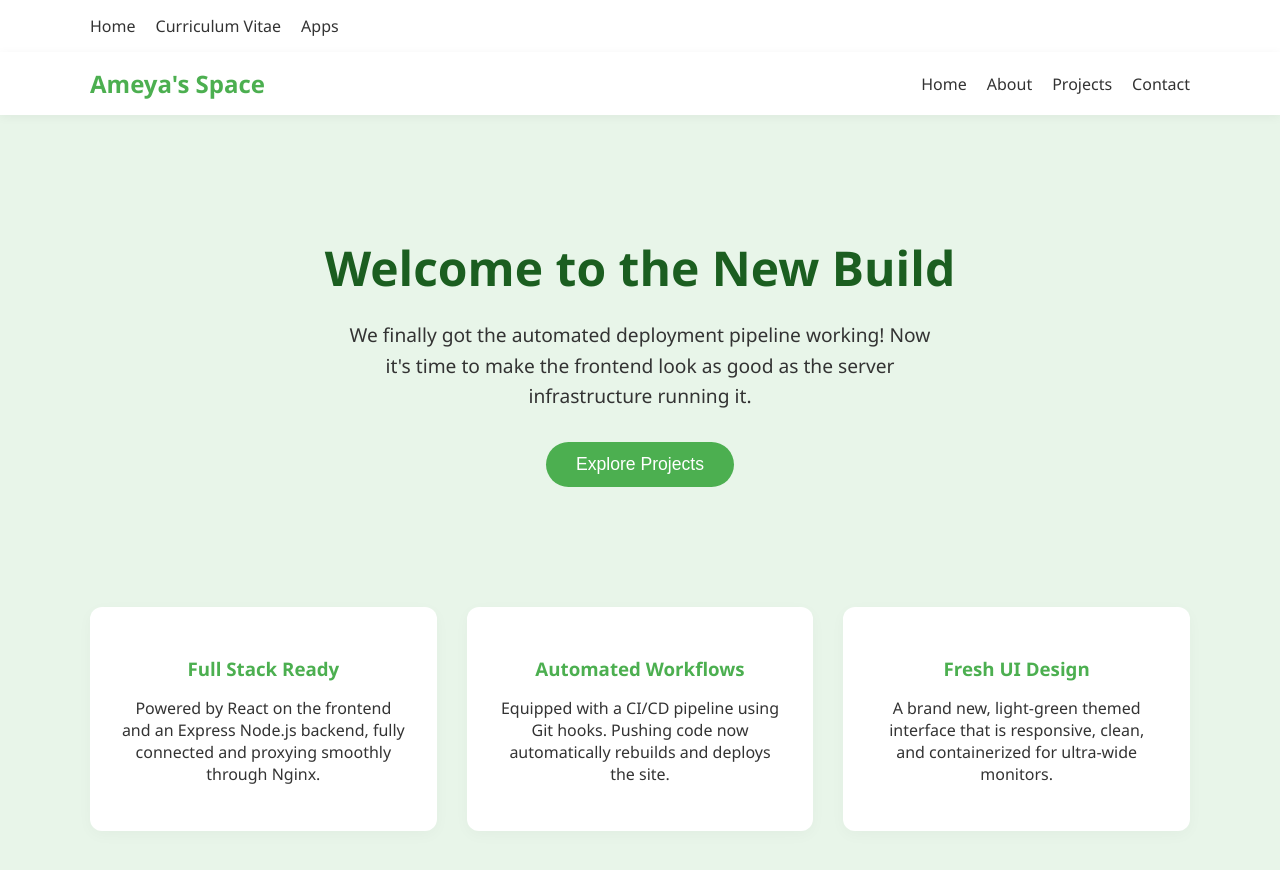
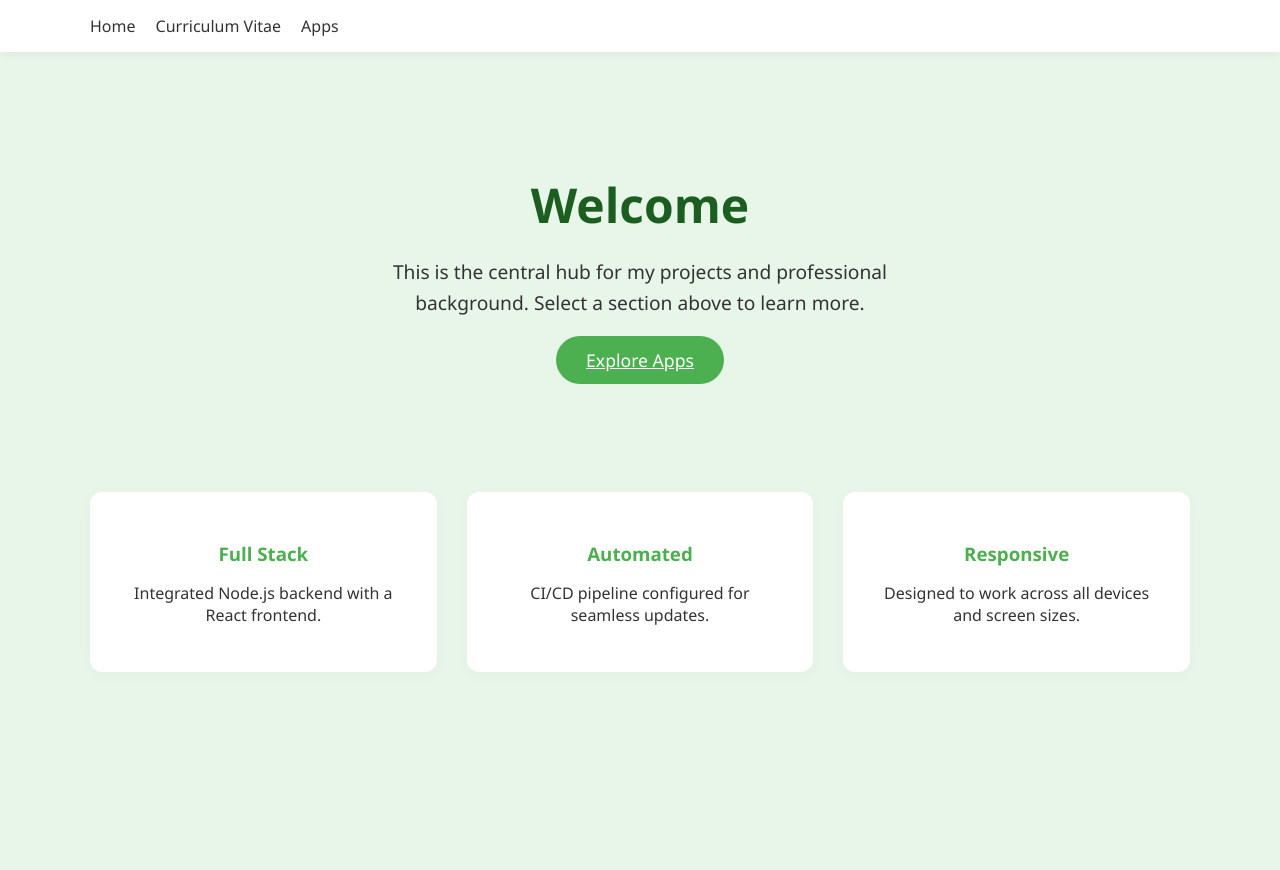
Before and after one commit to amuuboi/ameya-site, a React (Create React App) app: page / in a window 1280 px wide. Shown: the top 870 px of the page. After the commit the page ends 800 px from the top, so only its background shows below. Built offline with nearby package versions, Linux system fonts and the light colour scheme.

Commit message:
Update Home.js
final home change

```diff
--- a/src/pages/Home.js
+++ b/src/pages/Home.js
@@ -1,55 +1,36 @@
 import React from 'react';
+import { Link } from 'react-router-dom';
 import './Home.css';
 
 const Home = () => {
   return (
-    <>
-      {/* Navbar wrapped in a full-width background, but content is containerized */}
-      <header className="navbar-wrapper">
-        <div className="container navbar">
-          <a href="/" className="nav-brand">Ameya's Space</a>
-          <nav className="nav-links">
-            <a href="/">Home</a>
-            <a href="#about">About</a>
-            <a href="#projects">Projects</a>
-            <a href="#contact">Contact</a>
-          </nav>
+    <main className="container main-content">
+      <section className="hero">
+        <h1>Welcome</h1>
+        <p>
+          This is the central hub for my projects and professional background.
+          Select a section above to learn more.
+        </p>
+        <div className="hero-buttons">
+          <Link to="/apps" className="btn-primary">Explore Apps</Link>
         </div>
-      </header>
+      </section>
 
-      {/* Main Content inside Container */}
-      <main className="container">
-
-        {/* Hero Section */}
-        <section className="hero">
-          <h1>Welcome to the New Build</h1>
-          <p>
-            We finally got the automated deployment pipeline working!
-            Now it's time to make the frontend look as good as the server infrastructure running it.
-          </p>
-          <button className="btn-primary" onClick={() => alert("Ready to build!")}>
-            Explore Projects
-          </button>
-        </section>
-
-        {/* Feature Cards */}
-        <section className="features" id="about">
-          <div className="feature-card">
-            <h3>Full Stack Ready</h3>
-            <p>Powered by React on the frontend and an Express Node.js backend, fully connected and proxying smoothly through Nginx.</p>
-          </div>
-          <div className="feature-card">
-            <h3>Automated Workflows</h3>
-            <p>Equipped with a CI/CD pipeline using Git hooks. Pushing code now automatically rebuilds and deploys the site.</p>
-          </div>
-          <div className="feature-card">
-            <h3>Fresh UI Design</h3>
-            <p>A brand new, light-green themed interface that is responsive, clean, and containerized for ultra-wide monitors.</p>
-          </div>
-        </section>
-
-      </main>
-    </>
+      <section className="features">
+        <div className="feature-card">
+          <h3>Full Stack</h3>
+          <p>Integrated Node.js backend with a React frontend.</p>
+        </div>
+        <div className="feature-card">
+          <h3>Automated</h3>
+          <p>CI/CD pipeline configured for seamless updates.</p>
+        </div>
+        <div className="feature-card">
+          <h3>Responsive</h3>
+          <p>Designed to work across all devices and screen sizes.</p>
+        </div>
+      </section>
+    </main>
   );
 };
 
```
